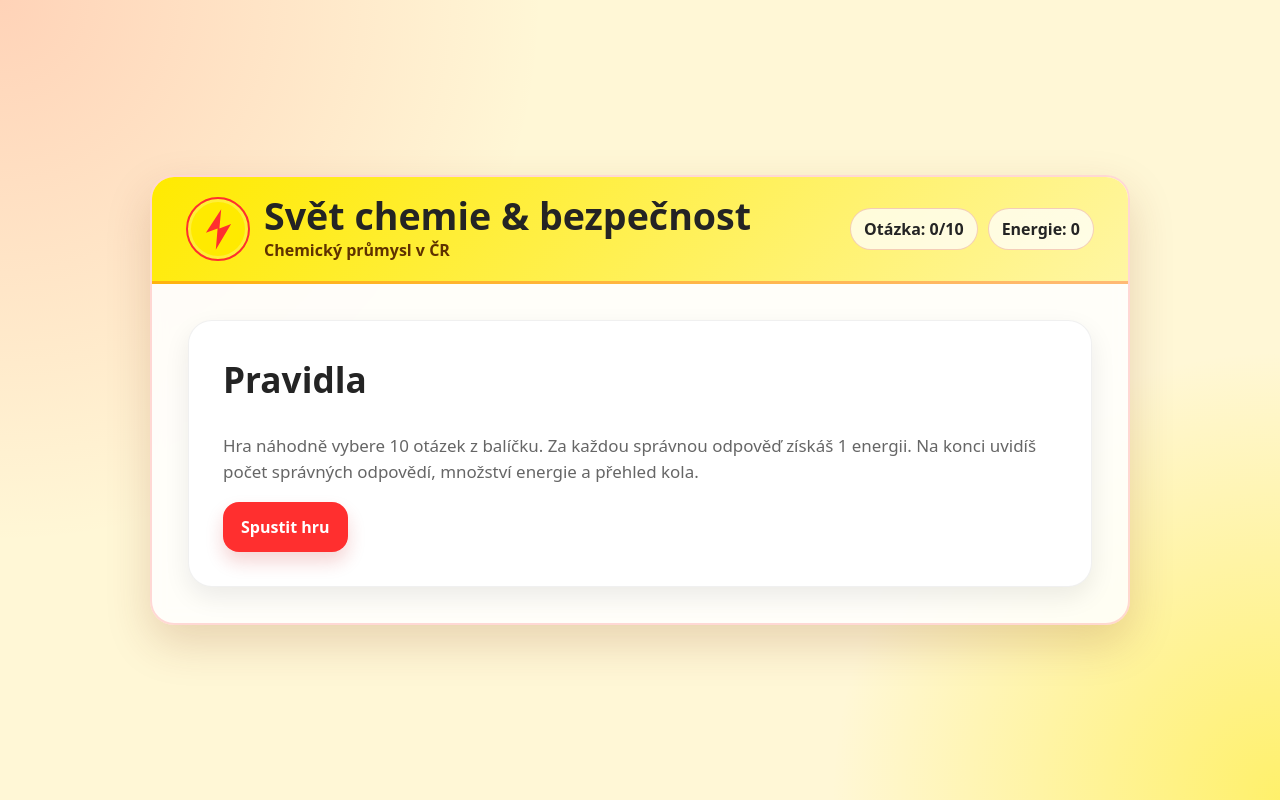
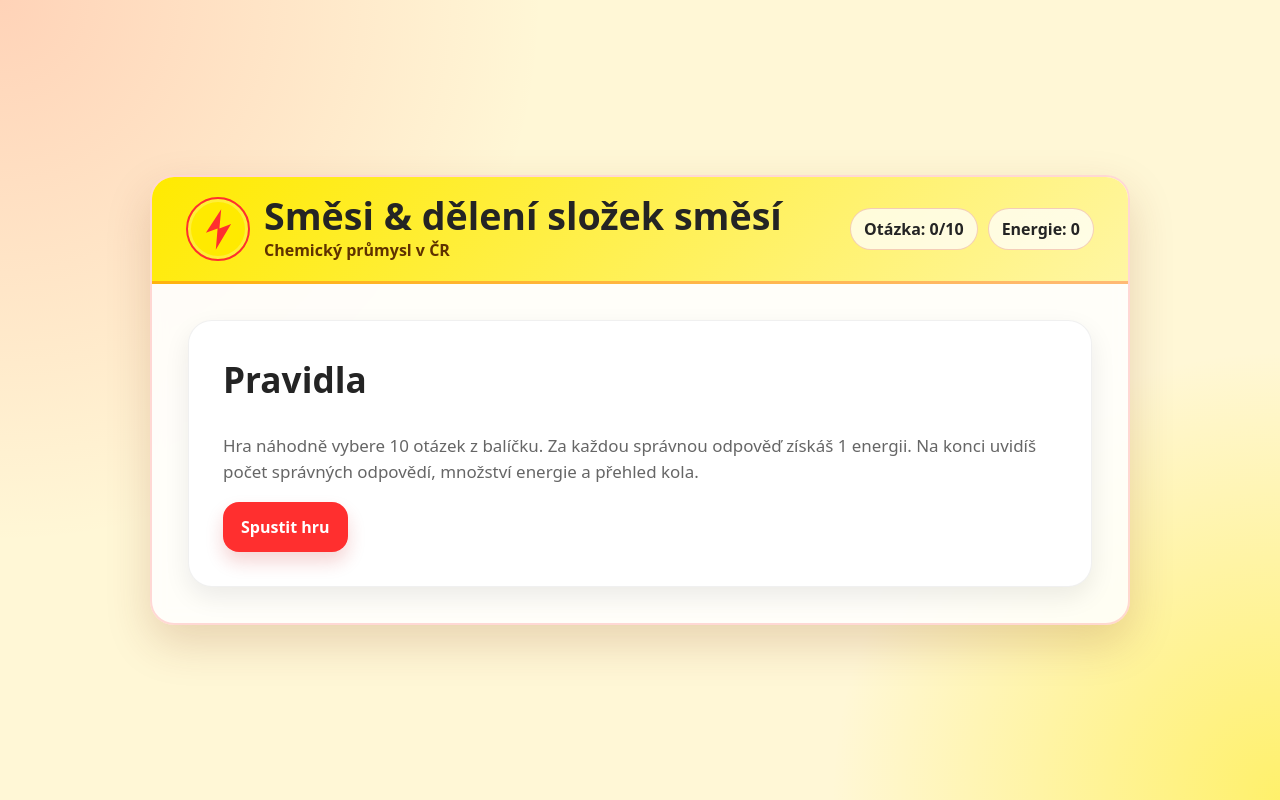
Before and after one commit to ESahaj/prumysl-smesi, a plain HTML site: page index.html in a window 1280 px wide. Drawn offline with Linux system fonts and the light colour scheme.

Commit message:
Update index.html

```diff
--- a/index.html
+++ b/index.html
@@ -3,7 +3,7 @@
 <head>
   <meta charset="utf-8" />
   <meta name="viewport" content="width=device-width, initial-scale=1" />
-  <title>Svět chemie & bezpečnost – školní kvíz</title>
+  <title>Směsi & dělení složek směsí – školní kvíz</title>
   <style>
     :root {
       --bg: #fff7d6;
@@ -328,7 +328,7 @@
           </svg>
         </div>
         <div>
-          <h1>Svět chemie & bezpečnost</h1>
+          <h1>Směsi & dělení složek směsí</h1>
           <p class="subtitle">Chemický průmysl v ČR</p>
         </div>
       </div>
```
